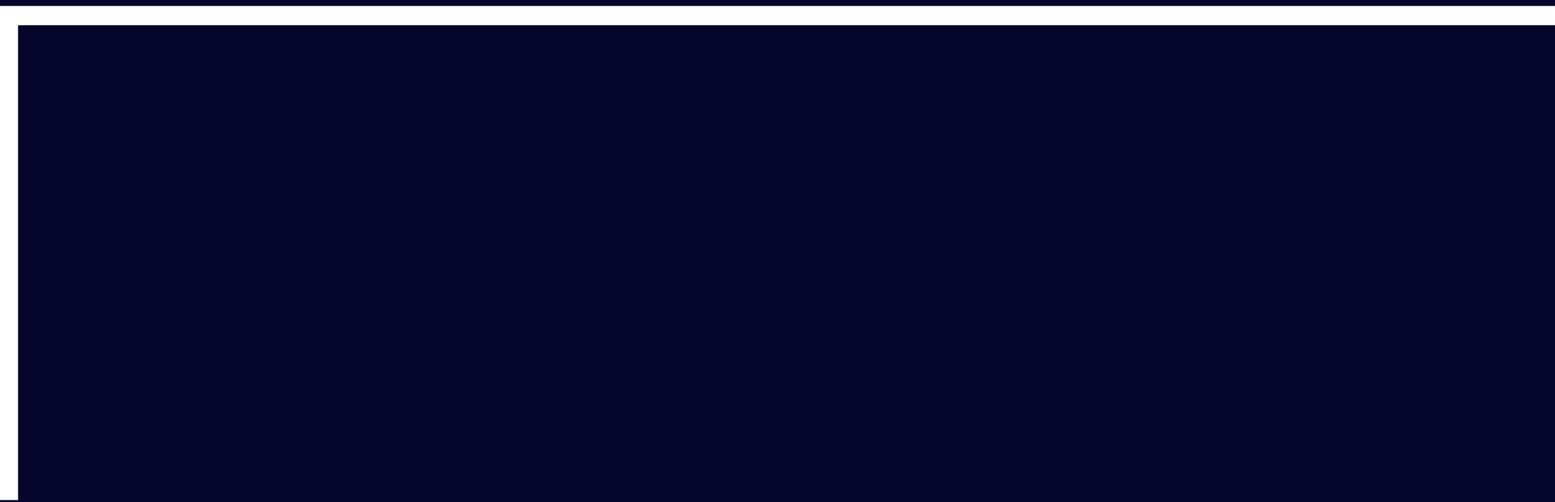
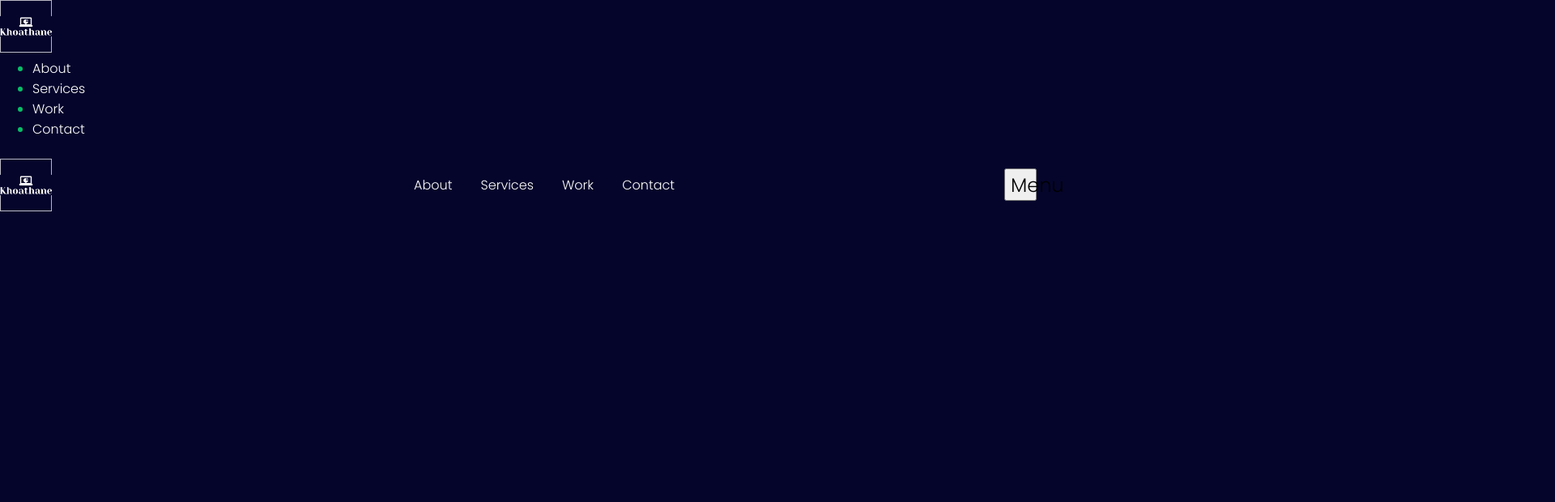
Before and after one commit to LehlohonoloKhoathane/New-portfolio-website-, a React (Create React App) app in the folder my-website/: page / in a window 1280 px wide. Shown: the top 620 px of the page at 81% size, 1920 px wide, since content can reach past the window. Built offline with nearby package versions, Linux system fonts and the light colour scheme.

Commit message:
menu-button

```diff
--- a/my-website/src/Components/navbar/MobileNav/MobileNav.jsx
+++ b/my-website/src/Components/navbar/MobileNav/MobileNav.jsx
@@ -9,7 +9,7 @@ const MobileNav = ( {isOpen, toggleMenu}) => {
                 onClick={toggleMenu}
             >
                 <div className="mobile-menu-container">
-                    <img className="myLogo" src="./assets/images/myLogo.png" alt="" />
+                    <img className="mylogo" src="./assets/images/myLogo.png" alt="" />
 
                     <ul>
                         <li>
--- a/my-website/src/Components/navbar/navbar.css
+++ b/my-website/src/Components/navbar/navbar.css
@@ -46,6 +46,14 @@
     color: #09BE67;
 }
 
+.menu-button{
+    width: 2.5rem;
+    height: 2.5rem;
+    font-size: 1.5rem;
+
+}
+
+
 @media (max-width: 425px) {
     .mylogo{
         width: 10rem;
--- a/my-website/src/Components/navbar/navbar.jsx
+++ b/my-website/src/Components/navbar/navbar.jsx
@@ -1,6 +1,7 @@
 import React, {useState} from 'react';
 import './NavBar.css'
 import MobileNav from './MobileNav/MobileNav';
+// import { FaBars, FaTimes } from 'react-icons/fa'
 
 const NavBar = () => {
   const [openMenu, setOpenMenu] = useState(false);
@@ -31,12 +32,14 @@ const NavBar = () => {
             </li>
           </ul>
 
-          {<button class='menu-button' onClick={() => {}}>
+          <button class='menu-button' onClick={() => {}}>
             <span
-              class={'material-symbol-outlined'}
-              style={{ fontSize: "1.8rem"}}
-              ></span>
-          </button>}
+              class={'material-symbols-outlined'}
+                style={{fontStyle: '1.8rem'}}
+                >
+                  Menu
+                </span>
+          </button>
         </div>
       </nav>
     </>
```
